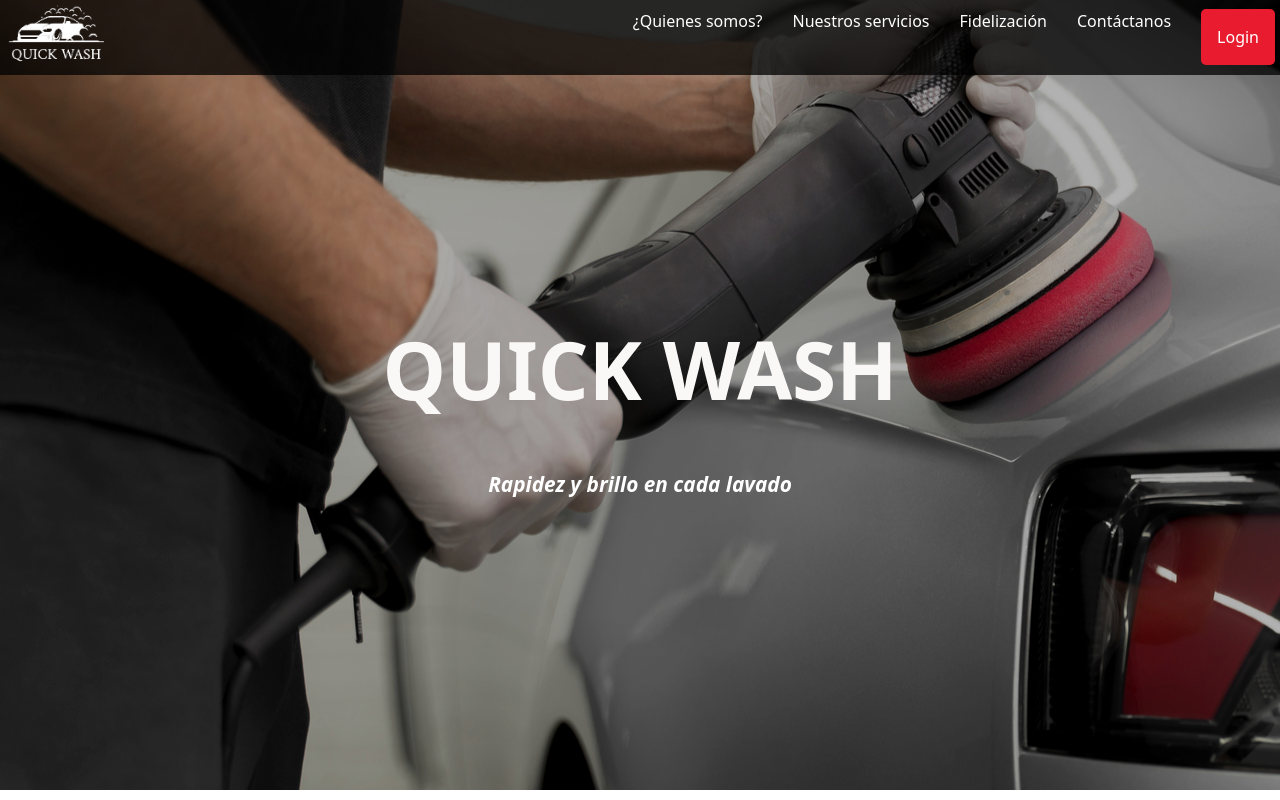
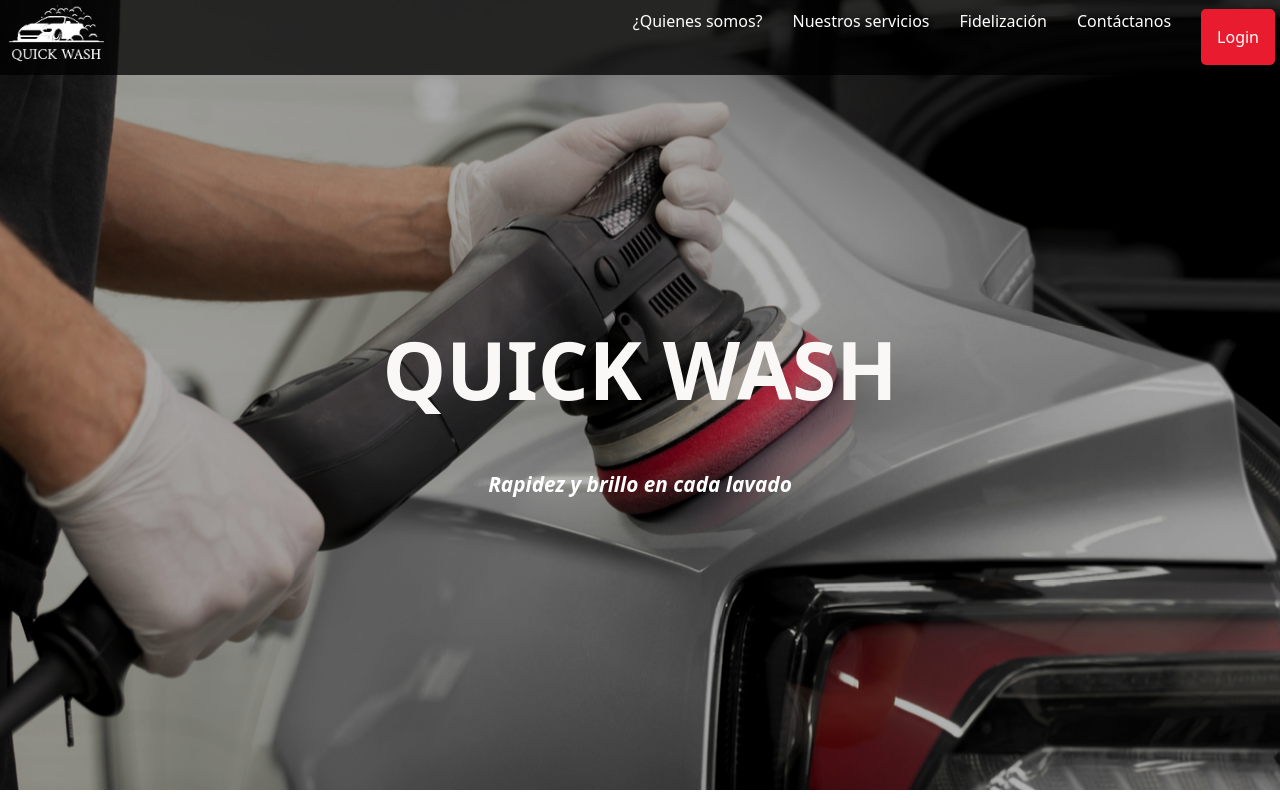
Before and after one commit to LinaMarinj/quick-wash, a React (Vite) app: page / in a window 1280 px wide. Shown: the top 800 px of the page. Built offline with nearby package versions, Linux system fonts and the light colour scheme.

Commit message:
Home page fixes

```diff
--- a/src/components/carousel/Carousel.css
+++ b/src/components/carousel/Carousel.css
@@ -1,17 +1,17 @@
-
 #seccionNumeroUno {
-   text-align: center;
+  text-align: center;
   padding: 50px;
-  background: linear-gradient(rgba(0, 0, 0, 0.3), rgba(0, 0, 0, 0.3)),
-    url("/fondoUno.webp");
-  background-position: 0 75%;
+  background: none;
+  background-position: center;
   justify-content: center;
+  background-size: cover;
   display: flex;
   align-items: center;
   background-attachment: fixed;
   position: relative;
   top: -85px;
   height: 100vh;
+  overflow: hidden;
 }
 
 #seccionNumeroUno h1 {
@@ -20,3 +20,7 @@
   padding: 30px;
   font-weight: 600;
 }
+
+.carousel-bg {
+  z-index: 1;
+}
--- a/src/components/carousel/Carousel.jsx
+++ b/src/components/carousel/Carousel.jsx
@@ -1,4 +1,5 @@
 import { useEffect, useState } from "react";
+import "./Carousel.css";
 
 function Carousel() {
   const backgrounds = [
@@ -9,31 +10,49 @@
   ];
 
   const [index, setIndex] = useState(0);
+  const [mounted, setMounted] = useState(false);
 
   useEffect(() => {
+    setTimeout(() => setMounted(true), 50); // activar transición inicial
     const interval = setInterval(() => {
       setIndex((prevIndex) => (prevIndex + 1) % backgrounds.length);
-    }, 5000); // cambia cada 5 segundos
+      setMounted(true); // Asegura que siempre esté en true después del primer cambio
+    }, 5000);
     return () => clearInterval(interval);
   }, []);
 
-  const currentBackground = backgrounds[index];
-
   return (
-    <>
-      <section
-        id="seccionNumeroUno"
+    <section id="seccionNumeroUno">
+      {backgrounds.map((bg, i) => (
+        <div
+          key={bg}
+          className="carousel-bg"
           style={{
-          backgroundImage: `linear-gradient(rgba(0, 0, 0, 0.3), rgba(0, 0, 0, 0.3)), url(${currentBackground})`,
+            backgroundImage: `linear-gradient(rgba(0, 0, 0, 0.3), rgba(0, 0, 0, 0.3)), url(${bg})`,
+            opacity: i === index ? 1 : 0,
+            pointerEvents: i === index ? "auto" : "none",
+            transform:
+              i === index
+                ? mounted
+                  ? "scale(1)"
+                  : "scale(1.50)"
+                : "scale(1.50)",
             transition: "transform 20000ms ease-out, opacity 1000ms",
+            position: "absolute",
+            top: 0,
+            left: 0,
+            width: "100%",
+            height: "100%",
+            backgroundSize: "cover",
+            backgroundPosition: "center",
           }}
-      >
-        <div>
+        />
+      ))}
+      <div style={{ position: "relative", zIndex: 2, width: "100%" }}>
         <h1>QUICK WASH</h1>
         <p className="slogan">Rapidez y brillo en cada lavado</p>
       </div>
     </section>
-    </>
   );
 }
 
--- a/src/components/menu/MenuGuest.css
+++ b/src/components/menu/MenuGuest.css
@@ -1,6 +1,6 @@
 header {
   position: relative;
-  z-index: 1;
+  z-index: 2;
 }
 
 nav {
--- a/src/pages/guest/History.jsx
+++ b/src/pages/guest/History.jsx
@@ -8,9 +8,10 @@
           <img src="/car.png" />
           <section className="container">
             <div>
-              <h1 id="titulo">¡TU RECOMPENSA ESTÁ CERCA!</h1>
-              <p>
-                Consulta y descubre cuántas visitas te faltan para tu recompensa
+              <h1 id="titulo">¡EN QUICK WASH, PREMIAMOS TU FIDELIDAD!</h1>
+              <p className="text-2xl m-5">
+                Revisa cuántas veces has venido y en tu próxima visita pregunta
+                en caja por tus beneficios
               </p>
 
               <form id="form">
--- a/src/pages/guest/Home.css
+++ b/src/pages/guest/Home.css
@@ -1,28 +1,6 @@
 main#home {
   position: relative;
   background-color: #fff;
-}
-
-#seccionNumeroUno {
-  text-align: center;
-  padding: 50px;
-  background: linear-gradient(rgba(0, 0, 0, 0.3), rgba(0, 0, 0, 0.3)),
-    url("/fondoUno.webp");
-  background-position: 0 75%;
-  justify-content: center;
-  display: flex;
-  align-items: center;
-  background-attachment: fixed;
-  position: relative;
-  top: -85px;
-  height: 100vh;
-}
-
-#seccionNumeroUno h1 {
-  color: rgb(250, 247, 247);
-  font-size: 5rem;
-  padding: 30px;
-  font-weight: 600;
 }
 
 .slogan {
@@ -112,11 +90,6 @@
   color: #e81c2e;
 }
 
-#historico p {
-  font-size: 2rem;
-  margin: 1rem 0;
-}
-
 #historico form {
   background-color: #19191b;
   padding: 2rem;
```
Lines whose indentation alone changed are shown as unchanged.
